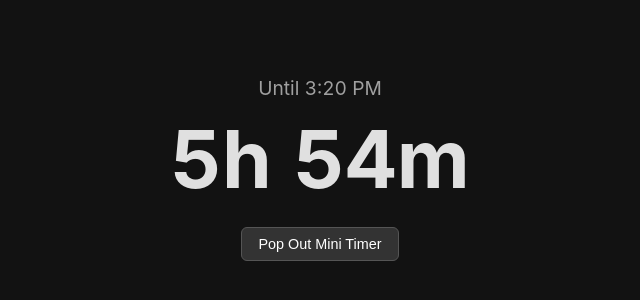
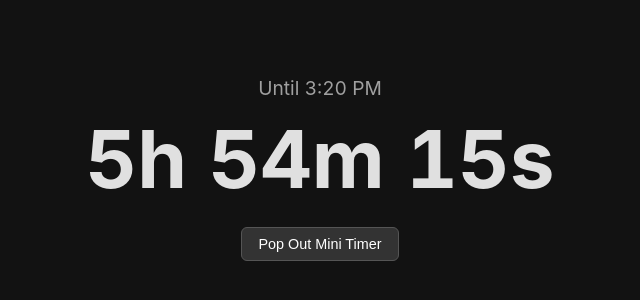
Before and after one commit to howlonguntilhome/howlonguntilhome.github.io, a plain HTML site: page index.html in a window 1280 px wide. Shown: the part 232-532 px from the top of the page, without its empty margins (320-960 px from the left). Drawn offline with Linux system fonts and the light colour scheme.

Commit message:
update index to include seconds all the time too

```diff
--- a/index.html
+++ b/index.html
@@ -130,15 +130,11 @@
 
             if (diff > 0) {
                 const totalMinutes = Math.floor(diff / (1000 * 60));
-                const hours = Math.floor(totalMinutes / 60);
+               const hours = Math.floor(totalMinutes / 60);
                 const minutes = totalMinutes % 60;
                 const seconds = Math.floor((diff % (1000 * 60)) / 1000);
 
-                if (hours > 0) {
-                     displayString = `${hours}h ${minutes}m`;
-                } else {
-                     displayString = `${minutes}m ${seconds < 10 ? '0' : ''}${seconds}s`;
-                }
+                displayString = `${hours}h ${minutes}m ${seconds < 10 ? '0' : ''}${seconds}s`;
             }
 
             // Update page text
```
